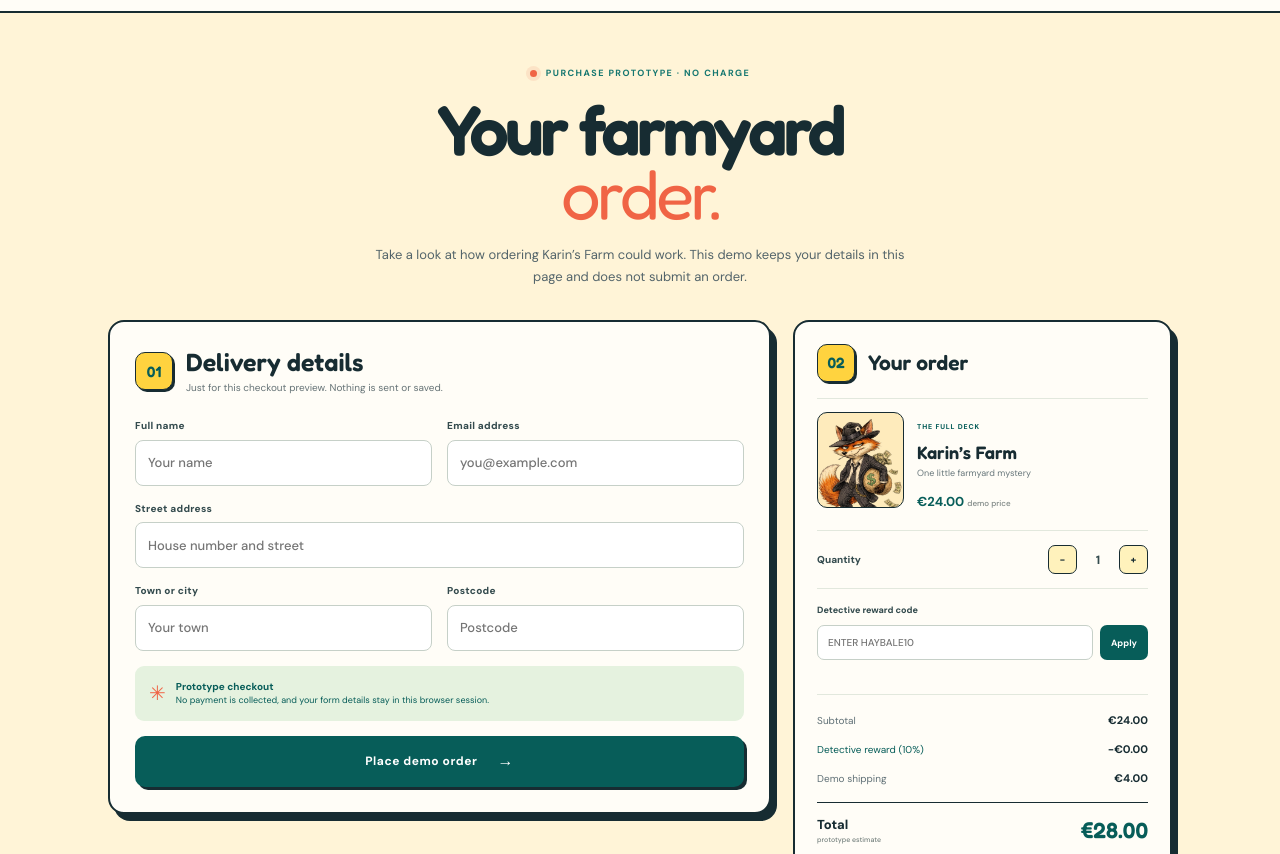
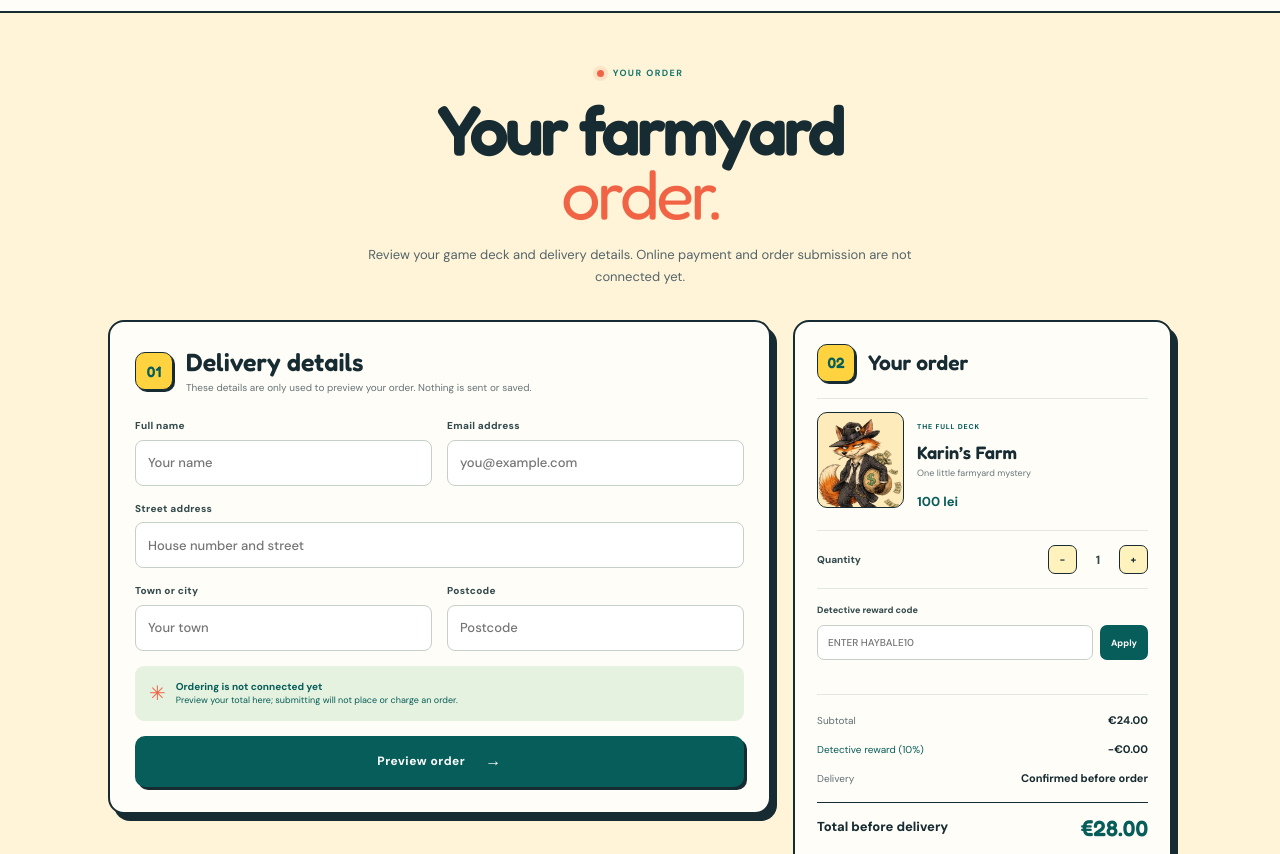
Before and after one commit to MateiBobariu/Karein-s-Farm, a plain HTML site: page checkout.html in a window 1280 px wide. Shown: the part 94-948 px from the top of the page. Drawn offline with Linux system fonts and the light colour scheme.

Commit message:
Update checkout copy and delivery pricing notice

```diff
--- a/checkout.html
+++ b/checkout.html
@@ -4,8 +4,8 @@
   <meta charset="utf-8">
   <meta name="viewport" content="width=device-width, initial-scale=1">
   <meta name="theme-color" content="#ffd33f">
-  <meta name="description" content="Preview a checkout for the Karin's Farm game deck. Prototype only; no real payments are taken.">
-  <title>Checkout prototype — Karin's Farm</title>
+  <meta name="description" content="Shop the Karin's Farm game deck.">
+  <title>Checkout — Karin's Farm</title>
   <link rel="preconnect" href="https://fonts.googleapis.com">
   <link rel="preconnect" href="https://fonts.gstatic.com" crossorigin>
   <link href="https://fonts.googleapis.com/css2?family=DM+Sans:wght@400;500;600;700;800&family=Fredoka:wght@400;500;600;700&display=swap" rel="stylesheet">
@@ -20,46 +20,46 @@
   </header>
   <main class="checkout-main">
     <div class="checkout-heading">
-      <div class="eyebrow"><span class="pill-dot"></span> Purchase prototype · no charge</div>
+      <div class="eyebrow"><span class="pill-dot"></span> Your order</div>
       <h1>Your farmyard<br><em>order.</em></h1>
-      <p>Take a look at how ordering Karin’s Farm could work. This demo keeps your details in this page and does not submit an order.</p>
+      <p>Review your game deck and delivery details. Online payment and order submission are not connected yet.</p>
     </div>
     <div class="checkout-layout" id="checkout-layout">
       <section class="checkout-card">
-        <div class="checkout-card-heading"><span class="checkout-step">01</span><div><h2>Delivery details</h2><p>Just for this checkout preview. Nothing is sent or saved.</p></div></div>
+        <div class="checkout-card-heading"><span class="checkout-step">01</span><div><h2>Delivery details</h2><p>These details are only used to preview your order. Nothing is sent or saved.</p></div></div>
         <form id="checkout-form">
           <label class="checkout-field">Full name<input name="name" autocomplete="name" required placeholder="Your name"></label>
           <label class="checkout-field">Email address<input name="email" type="email" autocomplete="email" required placeholder="you@example.com"></label>
           <label class="checkout-field field-wide">Street address<input name="address" autocomplete="street-address" required placeholder="House number and street"></label>
           <label class="checkout-field">Town or city<input name="city" autocomplete="address-level2" required placeholder="Your town"></label>
           <label class="checkout-field">Postcode<input name="postal" autocomplete="postal-code" required placeholder="Postcode"></label>
-          <div class="checkout-notice"><span>✳</span><p><b>Prototype checkout</b><br>No payment is collected, and your form details stay in this browser session.</p></div>
-          <button class="button button-ink place-order" type="submit">Place demo order <span>→</span></button>
+          <div class="checkout-notice"><span>✳</span><p><b>Ordering is not connected yet</b><br>Preview your total here; submitting will not place or charge an order.</p></div>
+          <button class="button button-ink place-order" type="submit">Preview order <span>→</span></button>
         </form>
       </section>
       <aside class="order-card" aria-label="Order summary">
         <div class="order-card-heading"><span class="checkout-step">02</span><h2>Your order</h2></div>
         <div class="order-product">
           <div class="order-art"><img src="assets/fox.jpg" alt=""></div>
-          <div class="order-product-copy"><span class="order-label">THE FULL DECK</span><h3>Karin’s Farm</h3><p>One little farmyard mystery</p><strong>€24.00 <small>demo price</small></strong></div>
+          <div class="order-product-copy"><span class="order-label">THE FULL DECK</span><h3>Karin’s Farm</h3><p>One little farmyard mystery</p><strong>100 lei</strong></div>
         </div>
         <div class="quantity-row"><span>Quantity</span><div class="quantity-control"><button type="button" id="quantity-minus" aria-label="Decrease quantity">−</button><output id="quantity" aria-live="polite">1</output><button type="button" id="quantity-plus" aria-label="Increase quantity">+</button></div></div>
         <div class="promo-box"><label for="promo-code">Detective reward code</label><div class="promo-input"><input id="promo-code" type="text" autocomplete="off" placeholder="Enter HAYBALE10"><button type="button" id="apply-promo">Apply</button></div><p id="promo-status" aria-live="polite"></p></div>
         <div class="order-totals">
-          <div><span>Subtotal</span><strong id="subtotal">€24.00</strong></div>
-          <div id="discount-row" class="discount-row" hidden><span>Detective reward (10%)</span><strong id="discount-amount">−€0.00</strong></div>
-          <div><span>Demo shipping</span><strong id="shipping">€4.00</strong></div>
-          <div class="total-row"><span>Total <small>prototype estimate</small></span><strong id="total">€28.00</strong></div>
+          <div><span>Subtotal</span><strong id="subtotal">100 lei</strong></div>
+          <div id="discount-row" class="discount-row" hidden><span>Detective reward (10%)</span><strong id="discount-amount">−0 lei</strong></div>
+          <div><span>Delivery</span><strong id="shipping">Confirmed before order</strong></div>
+          <div class="total-row"><span>Total before delivery</span><strong id="total">100 lei</strong></div>
         </div>
-        <p class="order-footnote">Sample price and shipping are placeholders. No payment will be taken.</p>
+        <p class="order-footnote">Delivery cost will be confirmed before payment. Online ordering is not connected yet.</p>
       </aside>
     </div>
     <section class="order-confirmation" id="order-confirmation" hidden aria-live="polite">
-      <div class="confirmation-medal">✷</div><div class="eyebrow"><span class="pill-dot"></span> Demo order complete</div>
-      <h2>Your farmyard adventure is on its way!</h2>
+      <div class="confirmation-medal">✷</div><div class="eyebrow"><span class="pill-dot"></span> Order preview ready</div>
+      <h2>Your order summary is ready.</h2>
       <p id="confirmation-copy"></p>
-      <div class="confirmation-ref"><span>DEMO ORDER</span><strong id="order-reference"></strong></div>
-      <p class="confirmation-note">This was only a prototype: no payment was taken, no order was sent, and your details were not saved.</p>
+      <div class="confirmation-ref"><span>ORDER SUMMARY</span><strong id="order-reference"></strong></div>
+      <p class="confirmation-note">This page cannot place or charge an order yet. Your details have not been sent or saved.</p>
       <a class="button button-ink" href="shop.html">Back to the game <span>→</span></a>
     </section>
   </main>
```
